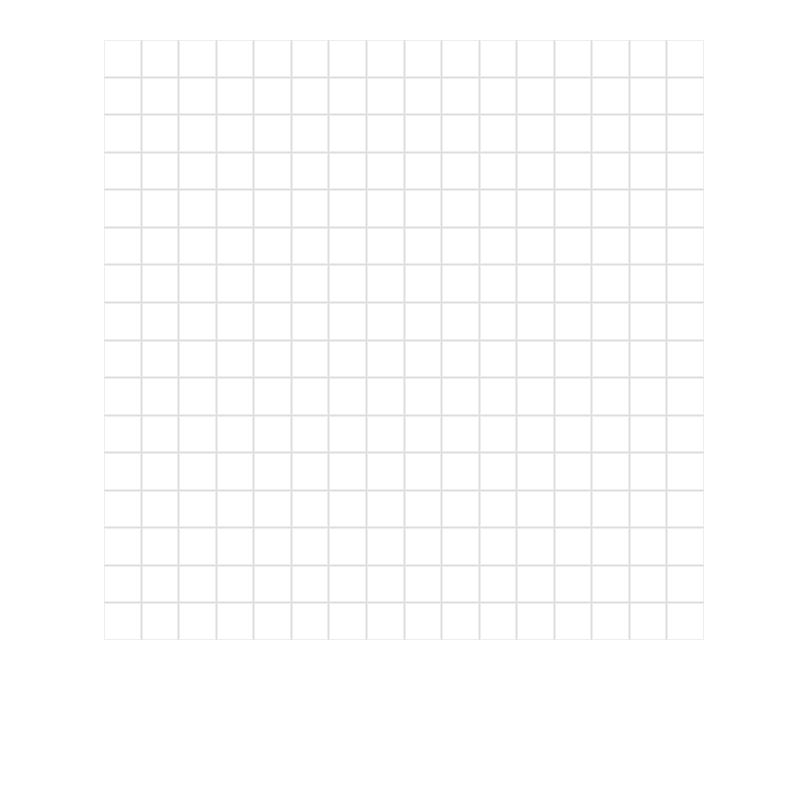
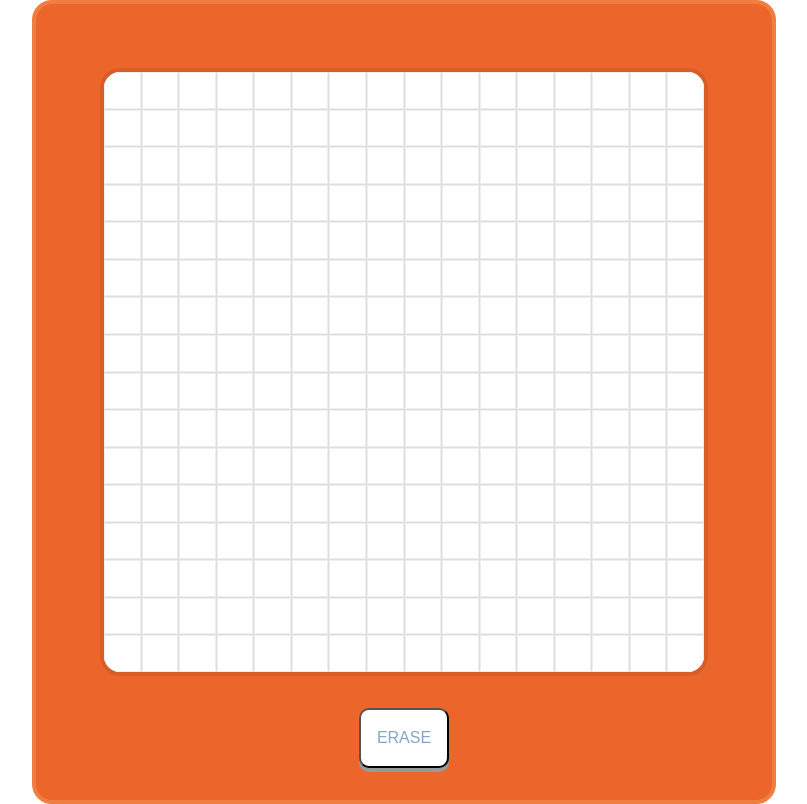
Before and after one commit to SydBrain/etch-a-sketch, a plain HTML site: page index.html in a window 1280 px wide. Shown: the whole page, without its empty margins (236-1043 px from the left). Drawn offline with Linux system fonts and the light colour scheme.

Commit message:
Improved UI + added erase button

```diff
--- a/css/style.css
+++ b/css/style.css
@@ -77,6 +77,21 @@ h6 {
 main {
   display: grid;
   place-items: center;
+  height: 100vh;
+}
+
+.toy-container {
+  background-color: #ec652b;
+  border: solid 4px #ee7e41;
+  border-radius: 20px;
+  padding: 4rem 4rem 0 4rem;
+}
+
+.grid-border {
+  border: solid 4px #d95d26;
+  background: transparent;
+  border-radius: 20px;
+  overflow: hidden;
 }
 
 #grid-container {
@@ -85,15 +100,10 @@ main {
   grid-gap: 1px;
   width: 90vw;
   height: 90vw;
-  /* Make it square */
   max-width: 600px;
-  /* Optional: Maximum width you desire */
   max-height: 600px;
-  /* Optional: Corresponding maximum height */
-  margin: 5vh auto;
-  /* Centers the grid */
   background-color: #ddd;
-  /* A background color to show the gaps */
+  transition: 500ms ease-in-out;
 }
 
 .grid-item {
@@ -101,4 +111,31 @@ main {
   border: 1px solid #eee;
   height: 100%;
   width: 100%;
+  transition: 200ms ease-in-out;
 }
+
+.toy-controls {
+  display: flex;
+  justify-content: center;
+  align-items: center;
+  padding: 2rem;
+}
+
+.toy-controls button {
+  padding: 1rem;
+  border: solid 0px 1px 2px 1px;
+  border-radius: 10px;
+  color: #86a6c2;
+  background-color: white;
+  box-shadow: 0 4px #999;
+  transition: transform 0.1s, box-shadow 0.1s;
+}
+
+.toy-controls button:hover {
+  cursor: pointer;
+}
+
+.toy-controls button:active {
+  transform: translateY(4px);
+  box-shadow: 0 2px #999;
+}
--- a/index.html
+++ b/index.html
@@ -11,7 +11,14 @@
 
 <body>
     <main>
-        <div id="grid-container"></div>
+        <div class="toy-container">
+            <div class="grid-border">
+                <div id="grid-container"></div>
+            </div>
+            <div class="toy-controls">
+                <button id="erase-btn">ERASE</button>
+            </div>
+        </div>
     </main>
 </body>
 
--- a/index.js
+++ b/index.js
@@ -1,17 +1,21 @@
 document.addEventListener('DOMContentLoaded', () => {
 
+    let currentGridSize;
     generateGrid(16);
 
+    // Event Listeners
     document.getElementById("grid-container").addEventListener("mouseover", function (event) {
         if (event.target.classList.contains("grid-item")) {
             event.target.style.backgroundColor = "gray";
         }
     });
-})
+
+    document.getElementById("erase-btn").addEventListener('click', () => generateGrid(currentGridSize));
 
     function generateGrid(size) {
         resetGrid();
 
+        currentGridSize = size;
         const gridContainer = document.getElementById("grid-container");
         gridContainer.style.gridTemplateColumns = `repeat(${size}, 1fr)`;
 
@@ -26,3 +30,4 @@ function resetGrid() {
         const gridElements = document.querySelectorAll('.grid-item');
         gridElements.forEach(element => element.remove());
     }
+})
```
Lines whose indentation alone changed are shown as unchanged.
